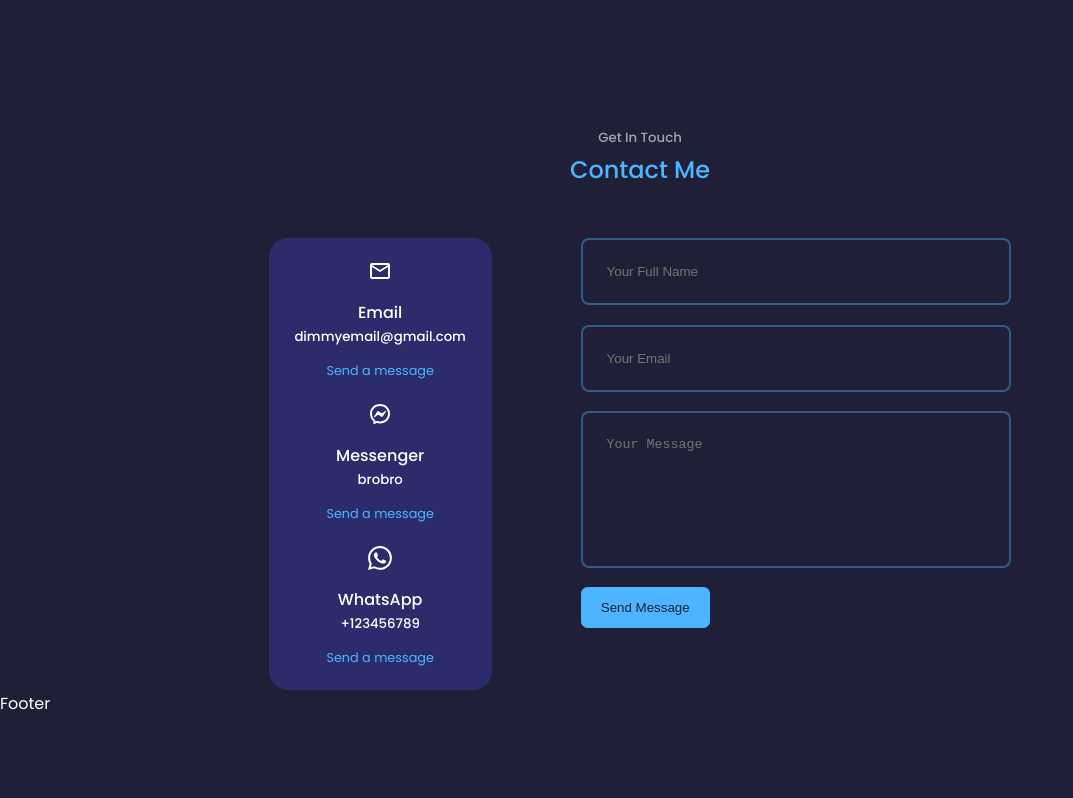
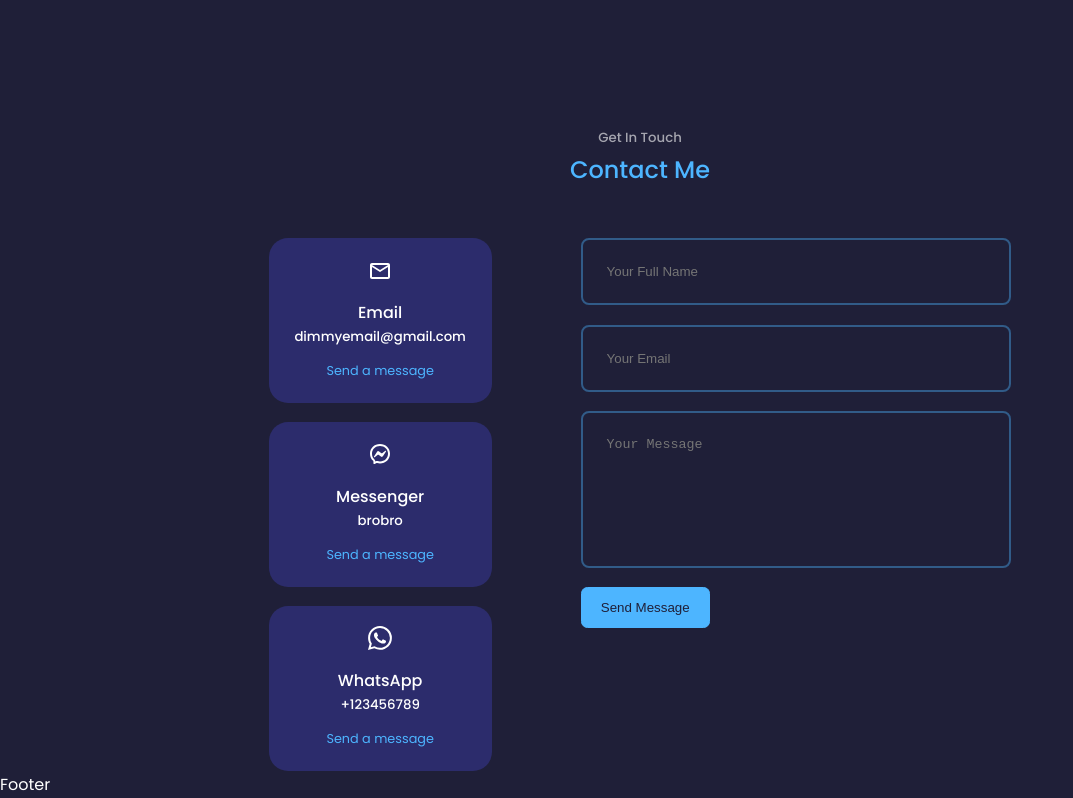
Before and after one commit to farrez30/personal-portfolio-website-1, a React (Create React App) app: page / in a window 1280 px wide. Shown: the part 4603-5401 px from the top of the page, without its empty margins (0-1073 px from the left). Before the commit the page ends 5320 px from the top, so only its background shows below. Built offline with nearby package versions, Linux system fonts and the light colour scheme.

Commit message:
Update contact.css

```diff
--- a/src/components/contact/contact.css
+++ b/src/components/contact/contact.css
@@ -11,7 +11,7 @@
     gap: 1.2rem;
 }
 
-.contact__options {
+.contact__option {
     background: var(--color-bg-variant);
     padding: 1.2rem;
     -webkit-border-radius: 1.2rem;
```
